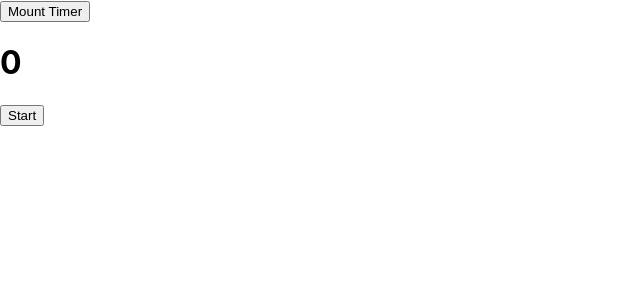
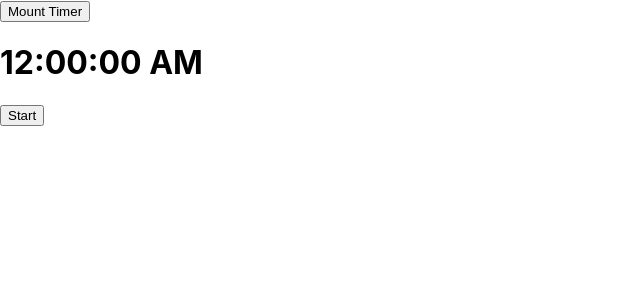
Before and after one commit to freshcodeAlice/react-remember, a React (Create React App) app: page / in a window 1280 px wide. Shown: the top 300 px of the page, without its empty margins (0-640 px from the left). Built offline with nearby package versions, Linux system fonts and the light colour scheme.

Commit message:
Change Interval to Timeouts task

```diff
--- a/src/components/Timer/index.js
+++ b/src/components/Timer/index.js
@@ -5,7 +5,7 @@ class Timer extends React.Component {
         super(props);
         console.log('constructor');
         this.state = {
-            count: 0
+            count: new Date(0,0,0,0)
         }
 
         this.timerId = null;
@@ -35,11 +35,11 @@ class Timer extends React.Component {
     }
 
     start = () => {
-
+        const {count} = this.state;
        this.timerId = setInterval(()=>{
-            console.log('interval');
+            const newDate = new Date(count.setSeconds(count.getSeconds()+1));
             this.setState({
-                count: this.state.count + 1
+                count: newDate
             })
         }, 1000);
 
@@ -47,10 +47,11 @@ class Timer extends React.Component {
 
     render(){
         console.log('render');
+        const {count} = this.state
 
         return (
             <>
-            <h1>{this.state.count}</h1>
+            <h1>{count.toLocaleTimeString()}</h1>
             <button onClick={this.start}>Start</button>
             </>
         )
```
